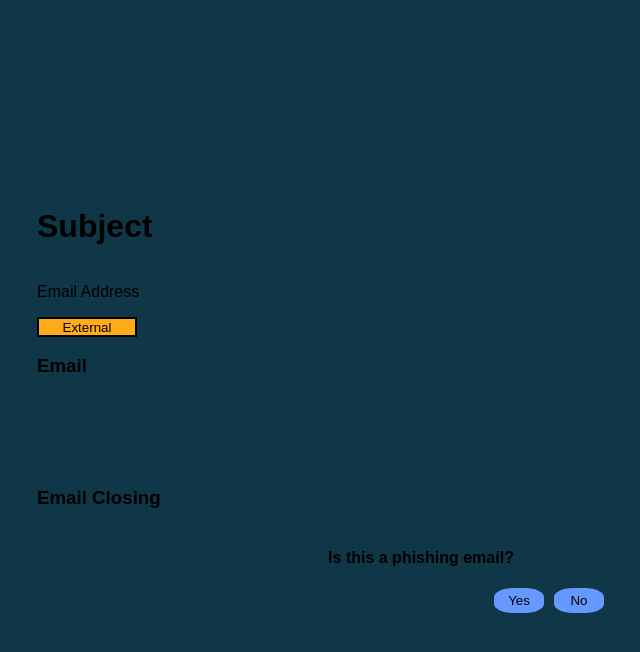
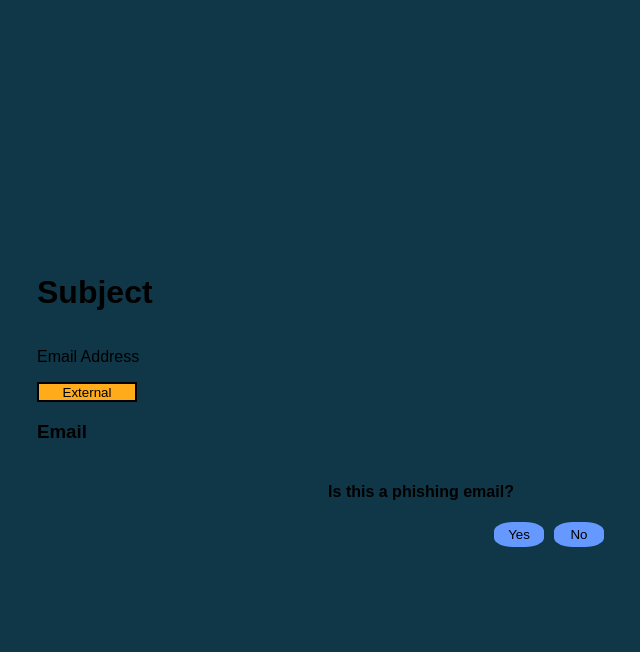
Before and after one commit to cyber-lynxx/Anti-Phishing-Test, a Flask app: template templates/test.html in a window 1280 px wide. Shown: the top 652 px of the page, without its empty margins (219-859 px from the left). Run offline with Flask 3, Linux system fonts and the light colour scheme; the template is opened without the code that fills it, so the values that code supplies are empty; some web fonts are replaced.

Commit message:
Clean up test.html by removing spacing and closing section
Removed unnecessary spacing and email closing section.

```diff
--- a/templates/test.html
+++ b/templates/test.html
@@ -30,12 +30,6 @@
 
         <h3 id="email" style="margin-left: 20%;">Email</h3>
 
-        <!--Give it a little bit of spacing before the closing-->
-        <br></br>
-        <br></br>
-
-        <h3 id="email_closing" style="margin-left: 20%;">Email Closing</h3>
-
         <h4 style="align-self: center;">Is this a phishing email?</h4>
 
         <div style="display: flex; flex-direction: row; gap: 10px; align-self: center; align-items: center; margin-left: 20%;">
```
